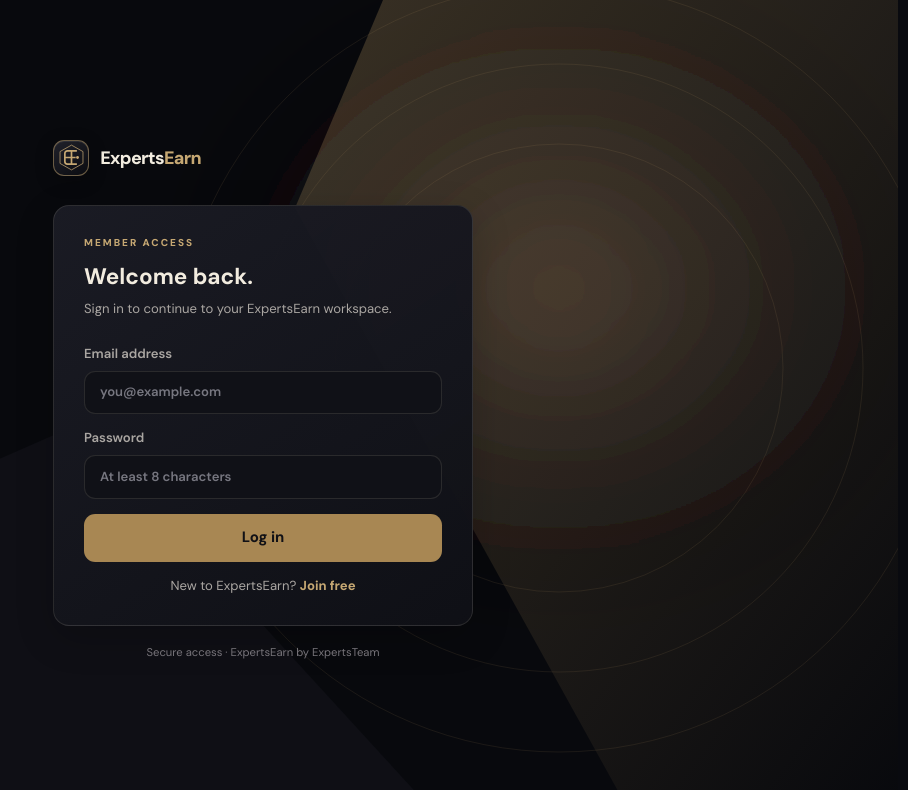
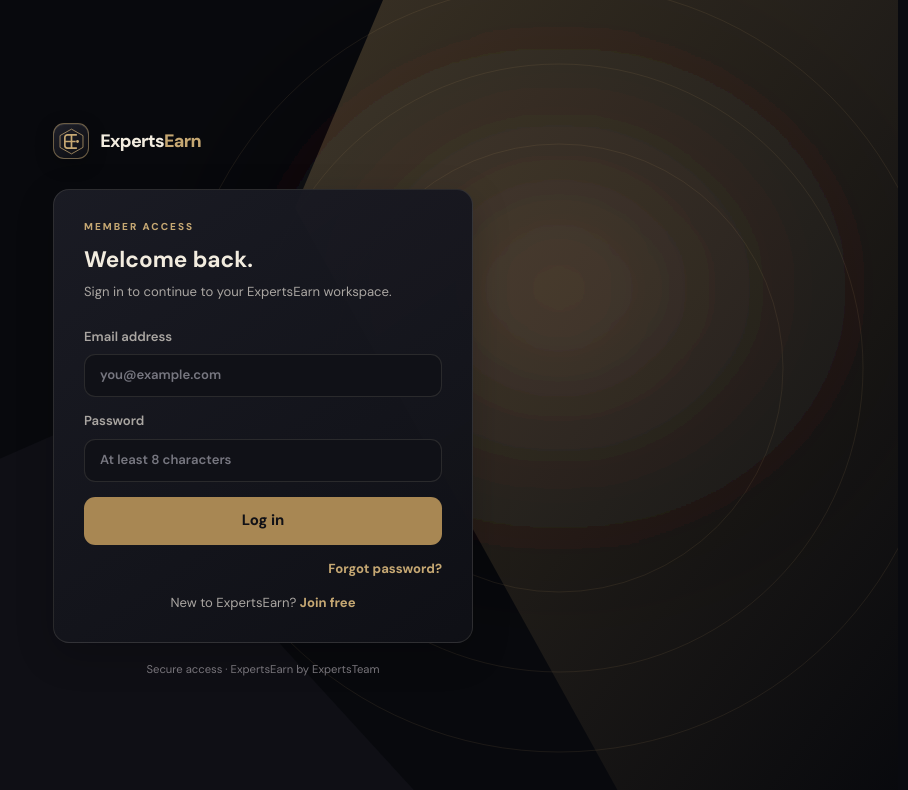
Before and after one commit to expertsteam802/ExpertsEarn, a Next.js app: page /login in a window 1280 px wide. Shown: the top 790 px of the page, without its empty margins (372-1280 px from the left). Built offline with nearby package versions, Linux system fonts and the light colour scheme; no server answers.

Commit message:
Add password recovery link to login

```diff
--- a/components/auth-form.tsx
+++ b/components/auth-form.tsx
@@ -24,6 +24,7 @@ export function AuthForm({ mode }: { mode: "login" | "signup" }) {
     <label className="block text-sm font-semibold text-slate-700">Password<input required minLength={8} type="password" value={password} onChange={e=>setPassword(e.target.value)} className="mt-2 w-full rounded-xl border border-slate-200 px-4 py-3 outline-none focus:border-forest" placeholder="At least 8 characters"/></label>
     {error && <p role="alert" className="rounded-xl bg-amber-50 p-3 text-sm text-amber-800">{error}</p>}
     <button disabled={busy} className="w-full rounded-xl bg-forest px-5 py-3.5 font-bold text-white disabled:opacity-60">{busy ? "Please wait…" : mode === "signup" ? "Create free account" : "Log in"}</button>
+    {mode === "login" && <p className="text-right text-sm"><Link className="font-bold text-forest" href="/forgot-password">Forgot password?</Link></p>}
     <p className="text-center text-sm text-slate-500">{mode === "signup" ? "Already have an account?" : "New to ExpertsEarn?"} <Link className="font-bold text-forest" href={mode === "signup" ? "/login" : "/signup"}>{mode === "signup" ? "Log in" : "Join free"}</Link></p>
   </form>;
 }
```
